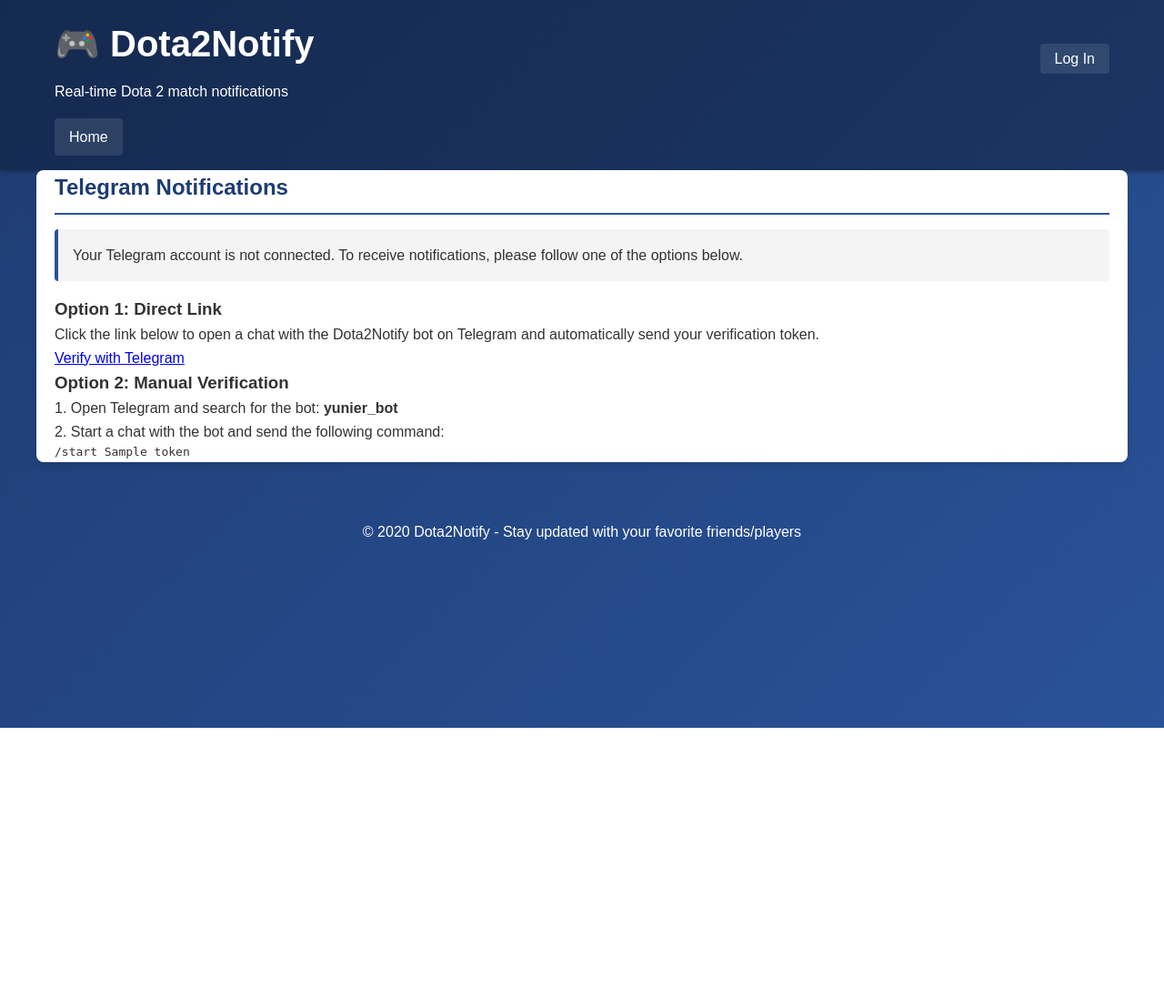
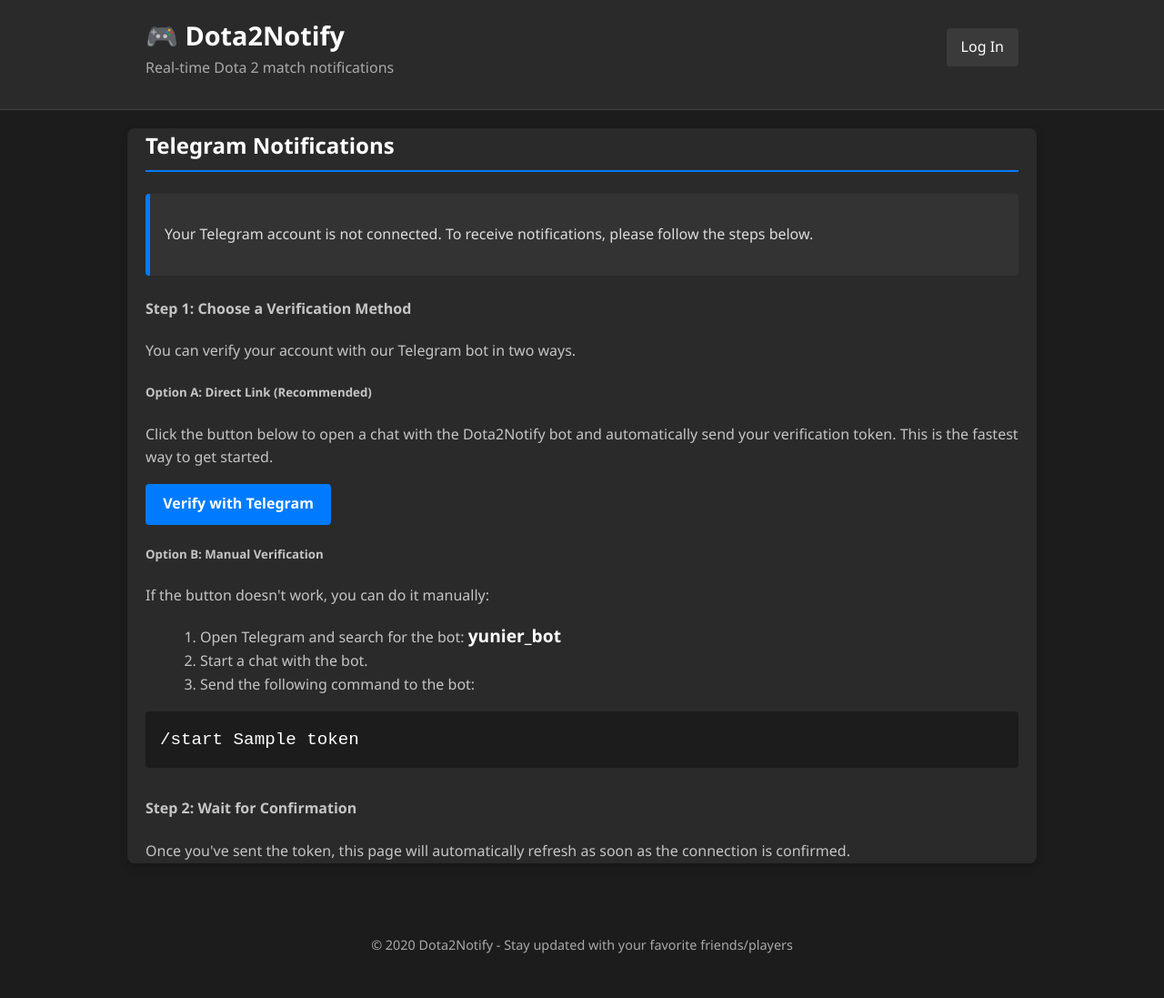
Before and after one commit to yuniersoad/py-dota2-notify, a Python web app: template src/dota2_notify/web/templates/notifications.html in a window 1280 px wide. Shown: the whole page at 91% size. Before the commit the page ends 800 px from the top, so only its background shows below. Run offline with Jinja, Linux system fonts and the light colour scheme; the template is opened without the code that fills it: most values are stand-ins (such as "Sample title", 1, 10 or a date in 2020).

Commit message:
UI improvements

```diff
--- a/src/dota2_notify/web/static/style.css
+++ b/src/dota2_notify/web/static/style.css
@@ -1,22 +1,25 @@
- * {
+ /* General styles */
+body {
+    font-family: 'Segoe UI', Tahoma, Geneva, Verdana, sans-serif;
+    line-height: 1.6;
+    color: #c5c5c5;
+    background-color: #1c1c1c;
     margin: 0;
     padding: 0;
-    box-sizing: border-box;
 }
 
-body {
-    font-family: Arial, sans-serif;
-    line-height: 1.6;
-    color: #333;
-    background: linear-gradient(135deg, #1e3c72 0%, #2a5298 100%);
-    min-height: 100vh;
+.container {
+    max-width: 960px;
+    margin: 0 auto;
+    padding: 0 20px;
 }
 
+/* Header */
 header {
-    background: rgba(0, 0, 0, 0.3);
+    background: #2a2a2a;
     color: white;
     padding: 1rem 0;
-    box-shadow: 0 2px 5px rgba(0, 0, 0, 0.3);
+    border-bottom: 1px solid #444;
 }
 
 .header-top {
@@ -25,28 +28,31 @@ header {
     align-items: center;
 }
 
+.header-top h1 {
+    font-size: 1.8rem;
+    color: #fff;
+    margin: 0;
+}
+
+.header-top p {
+    margin: 0;
+    color: #aaa;
+}
+
 .login-link {
-    color: white;
+    color: #fff;
     text-decoration: none;
     padding: 0.5rem 1rem;
-    background: rgba(255, 255, 255, 0.1);
+    background: #3a3a3a;
     border-radius: 4px;
     transition: background 0.3s;
+    display: flex;
+    align-items: center;
+    gap: 8px;
 }
 
 .login-link:hover {
-    background: rgba(255, 255, 255, 0.2);
-}
-
-.container {
-    max-width: 1200px;
-    margin: 0 auto;
-    padding: 0 20px;
-}
-
-h1 {
-    font-size: 2.5rem;
-    margin-bottom: 0.5rem;
+    background: #4a4a4a;
 }
 
 nav {
@@ -54,123 +60,146 @@ nav {
 }
 
 nav a {
-    color: white;
+    color: #c5c5c5;
     text-decoration: none;
     padding: 0.5rem 1rem;
     margin-right: 0.5rem;
-    background: rgba(255, 255, 255, 0.1);
     border-radius: 4px;
-    display: inline-block;
-    transition: background 0.3s;
+    transition: background 0.3s, color 0.3s;
 }
 
-nav a:hover {
-    background: rgba(255, 255, 255, 0.2);
+nav a:hover, nav a.active {
+    background: #007bff;
+    color: white;
 }
 
+/* Main content */
 main {
-    background: white;
+    background: #2a2a2a;
     margin: 2rem auto;
     padding: 2rem;
     border-radius: 8px;
-    box-shadow: 0 4px 6px rgba(0, 0, 0, 0.1);
-    max-width: 1200px;
+    box-shadow: 0 4px 8px rgba(0, 0, 0, 0.2);
 }
 
 h2 {
-    color: #1e3c72;
-    margin-bottom: 1rem;
+    color: #fff;
+    margin-bottom: 1.5rem;
     padding-bottom: 0.5rem;
-    border-bottom: 2px solid #2a5298;
+    border-bottom: 2px solid #007bff;
+}
+
+/* Info box and flash messages */
+.info-box, .flash-message {
+    padding: 1rem;
+    margin: 1.5rem 0;
+    border-radius: 4px;
+    border-left-width: 5px;
+    border-left-style: solid;
 }
 
 .info-box {
-    background: #f4f4f4;
-    padding: 1rem;
-    margin: 1rem 0;
-    border-left: 4px solid #2a5298;
-    border-radius: 4px;
+    background: #333;
+    border-left-color: #007bff;
+    color: #ddd;
 }
 
-.match-list {
-    list-style: none;
+.flash-message {
+    background-color: #4a2a2a;
+    color: #f5c6cb;
+    border-left-color: #721c24;
 }
 
-.match-item {
-    background: #f9f9f9;
-    padding: 1rem;
-    margin: 0.5rem 0;
-    border-radius: 4px;
-    border-left: 4px solid #1e3c72;
+/* Lists (Friends page) */
+.friend-list {
+    list-style: none;
+    padding: 0;
+    margin: 0;
 }
 
-.match-item strong {
-    color: #1e3c72;
+.friend-item {
+    display: flex;
+    align-items: center;
+    justify-content: space-between;
+    background: #333;
+    padding: 0.5rem 1.25rem;
+    margin-bottom: 0.3rem;
+    border-radius: 4px;
+    transition: background 0.3s;
+    border-left: 4px solid transparent;
 }
 
-table {
-    width: 100%;
-    border-collapse: collapse;
-    margin: 1rem 0;
+.friend-item:hover {
+    background: #3a3a3a;
+    border-left-color: #007bff;
 }
 
-th, td {
-    padding: 0.75rem;
-    text-align: left;
-    border-bottom: 1px solid #ddd;
+.friend-info {
+    display: flex;
+    align-items: center;
+    gap: 15px;
 }
 
-th {
-    background: #1e3c72;
-    color: white;
-    font-weight: bold;
+.friend-info img {
+    width: 32px;
+    height: 32px;
+    border-radius: 50%;
 }
 
-tr:hover {
-    background: #f5f5f5;
+.friend-info span {
+    font-weight: bold;
+    color: #fff;
 }
 
-footer {
-    text-align: center;
-    color: white;
-    padding: 2rem 0;
-    margin-top: 2rem;
-}
-
-.btn {
+/* Buttons */
+.button, button {
     display: inline-block;
-    padding: 0.5rem 1rem;
-    background: #2a5298;
+    padding: 0.6rem 1.2rem;
+    background: #007bff;
     color: white;
     text-decoration: none;
     border-radius: 4px;
     border: none;
     cursor: pointer;
     transition: background 0.3s;
+    font-weight: bold;
 }
 
-.btn:hover {
-    background: #1e3c72;
+.button:hover, button:hover {
+    background: #0056b3;
 }
 
+button.unfollow {
+    background: #555;
+}
+
+button.unfollow:hover {
+    background: #666;
+}
+
+/* Forms */
 form {
     margin: 1rem 0;
 }
 
-input[type="text"],
-input[type="number"],
-input[type="email"] {
-    padding: 0.5rem;
-    width: 100%;
-    max-width: 400px;
-    margin: 0.5rem 0;
-    border: 1px solid #ddd;
+pre {
+    background: #1c1c1c;
+    padding: 1rem;
     border-radius: 4px;
+    color: #eee;
+    white-space: pre-wrap;
+    word-wrap: break-word;
 }
 
-label {
-    display: block;
-    margin-top: 1rem;
-    font-weight: bold;
-    color: #1e3c72;
+code {
+    font-family: 'Courier New', Courier, monospace;
 }
+
+/* Footer */
+footer {
+    text-align: center;
+    color: #aaa;
+    padding: 2rem 0;
+    margin-top: 2rem;
+    font-size: 0.9rem;
+}
--- a/src/dota2_notify/web/templates/notifications.html
+++ b/src/dota2_notify/web/templates/notifications.html
@@ -6,29 +6,39 @@
     <h2>Telegram Notifications</h2>
 
     {% if verified %}
-        <div class="info-box">
-            <p>Your Telegram account is verified and connected.</p>
+        <div class="info-box" style="border-left-color: #28a745;">
+            <h4>✅ Your account is verified!</h4>
             {% if user.telegram_username %}
             <p>Connected as: <strong>@{{ user.telegram_username }}</strong></p>
             {% endif %}
             <p>You will receive notifications for your tracked friends' matches.</p>
-            <form action="/notifications/reset" method="post">
-                <button type="submit" class="button">Reset Connection</button>
+            <form action="/notifications/reset" method="post" style="margin-top: 1rem;">
+                <button type="submit" class="button unfollow">Reset Connection</button>
             </form>
         </div>
     {% else %}
         <div class="info-box">
-            <p>Your Telegram account is not connected. To receive notifications, please follow one of the options below.</p>
+            <p>Your Telegram account is not connected. To receive notifications, please follow the steps below.</p>
         </div>
 
-        <h3>Option 1: Direct Link</h3>
-        <p>Click the link below to open a chat with the Dota2Notify bot on Telegram and automatically send your verification token.</p>
+        <h4>Step 1: Choose a Verification Method</h4>
+        <p>You can verify your account with our Telegram bot in two ways.</p>
+
+        <h5>Option A: Direct Link (Recommended)</h5>
+        <p>Click the button below to open a chat with the Dota2Notify bot and automatically send your verification token. This is the fastest way to get started.</p>
         <p><a href="https://t.me/yunier_bot?start={{ token }}" target="_blank" class="button">Verify with Telegram</a></p>
 
-        <h3>Option 2: Manual Verification</h3>
-        <p>1. Open Telegram and search for the bot: <strong>yunier_bot</strong></p>
-        <p>2. Start a chat with the bot and send the following command:</p>
-        <pre><code>/start {{ token }}</code></pre>
+        <h5>Option B: Manual Verification</h5>
+        <p>If the button doesn't work, you can do it manually:</p>
+        <ol style="margin-left: 20px;">
+            <li>Open Telegram and search for the bot: <strong style="font-size: 1.2em; color: #fff;">yunier_bot</strong></li>
+            <li>Start a chat with the bot.</li>
+            <li>Send the following command to the bot:</li>
+        </ol>
+        <pre><code style="font-size: 1.2em; color: #fff;">/start {{ token }}</code></pre>
+
+        <h4 style="margin-top: 2rem;">Step 2: Wait for Confirmation</h4>
+        <p>Once you've sent the token, this page will automatically refresh as soon as the connection is confirmed.</p>
     {% endif %}
 {% endblock %}
 
@@ -37,7 +47,7 @@
     <script>
         document.addEventListener('DOMContentLoaded', function () {
             const interval = setInterval(function () {
-                fetch('/notifications/is_telegram_connected')
+                fetch("{{ url_for('is_telegram_connected') }}")
                     .then(response => response.json())
                     .then(data => {
                         if (data.connected) {
--- a/src/dota2_notify/web/templates/template.html
+++ b/src/dota2_notify/web/templates/template.html
@@ -4,7 +4,7 @@
     <meta charset="UTF-8">
     <meta name="viewport" content="width=device-width, initial-scale=1.0">
     <title>Dota2Notify | {% block title %} {% endblock %}</title>
-    <link rel="stylesheet" href="/static/style.css">
+    <link rel="stylesheet" href="{{ url_for('static', path='/style.css') }}">
 </head>
 <body>
     <header>
@@ -16,7 +16,7 @@
                 </div>
                 {% if steam_id %}
                     <div style="display: flex; gap: 10px; align-items: center;">
-                        <a href="/notifications" class="login-link" style="display: flex; align-items: center; gap: 8px; text-decoration: none;">
+                        <a href="/notifications" class="login-link">
                             {% if current_user_summary %}
                                 <img src="{{ current_user_summary.avatar }}" alt="Avatar" style="width: 32px; height: 32px; border-radius: 50%;">
                             {% endif %}
@@ -31,9 +31,9 @@
                 {% endif %}
             </div>
             <nav>
-                <a href="/">Home</a>
                 {% if steam_id %}
-                    <a href="/notifications">Notifications</a>
+                    <a href="/" class="{{ 'active' if request.url.path == '/' else '' }}">Friends</a>
+                    <a href="/notifications" class="{{ 'active' if request.url.path in ['/notifications', '/notifications/'] else '' }}">Notifications</a>
                 {% endif %}
             </nav>
         </div>
```
Also changed, not shown: src/dota2_notify/web/templates/friends.html (+20 -12 lines).
